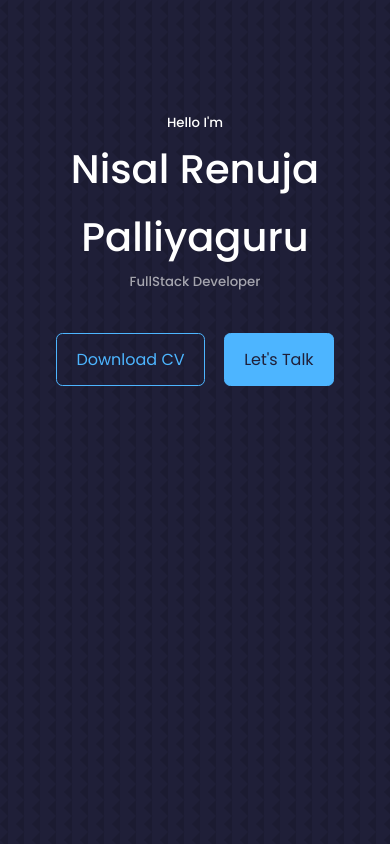
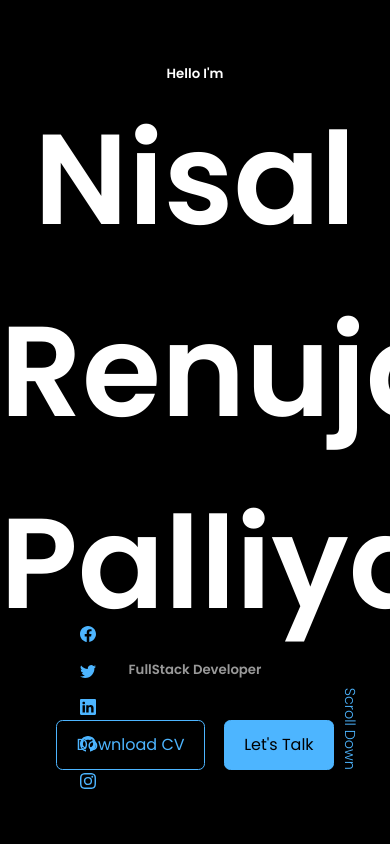
Before and after one commit to nisalrenuja/Nisal-Renuja, a React (Create React App) app: page / in a window 390 px wide. Shown: the top 844 px of the page. Built offline with nearby package versions, Linux system fonts and the light colour scheme.

Commit message:
css minor changes

```diff
--- a/src/components/header/header.css
+++ b/src/components/header/header.css
@@ -1,6 +1,6 @@
 header{
     height: 100vh;
-    padding-top: 7rem;
+    padding-top: 4rem;
     overflow: hidden;
 }
 
@@ -50,6 +50,12 @@ header{
     padding: 5rem 1.5rem 1.5rem 1.5rem;
 } */
 
+.hero{
+    font-size: 7rem;
+    margin-top: 6rem;
+    line-height: 0.8;
+}
+
 /* ======= SCROLL DOWN ======= */
 .scroll__down{
     position: absolute;
@@ -63,7 +69,29 @@ header{
 /* ===== MEDIA QUERY(MEDIUM DEVICES) ===== */
 @media screen and (max-width: 1024px){
     header{
-        height: 68vh;
+        height: 100vh;
+    }
+    .scroll__down{
+        position: absolute;
+    right: -0.01rem;
+    bottom: 6.5rem;
+    transform: rotate(90deg);
+    font-weight: 300;
+    font-size: 0.9rem;
+    }
+     .header__socials{
+        display: flex;
+    flex-direction: column;
+    align-items: center;
+    gap: 0.8rem;
+    position: absolute;
+    left: 5rem;
+    bottom: 3rem;
+    }
+    .hero{
+        font-size: 5rem;
+        margin-top: 3rem;
+        line-height: 0.8;
     }
 }
 
@@ -72,7 +100,26 @@ header{
     header{
         height: 100vh;
     }
-    .scroll__down, .header__socials{
-        display: none;
+    .scroll__down{
+        position: absolute;
+    right: -0.01rem;
+    bottom: 6.5rem;
+    transform: rotate(90deg);
+    font-weight: 300;
+    font-size: 0.9rem;
+    }
+     .header__socials{
+        display: flex;
+    flex-direction: column;
+    align-items: center;
+    gap: 0.8rem;
+    position: absolute;
+    left: 5rem;
+    bottom: 3rem;
+    }
+    .hero{
+        font-size: 5rem;
+        margin-top: 3rem;
+        line-height: 0.8;
     }
 }
--- a/src/index.css
+++ b/src/index.css
@@ -11,7 +11,7 @@
 }
 
 :root{
-    --color-bg: #1f1f38;
+    --color-bg: #000000;
     --color-bg-varient: #2c2c6c;
     --color-primary: #4db5ff;
     --color-primary-varient: rgba(77, 181, 255, 0.4);
@@ -36,7 +36,7 @@ body{
     font-family: 'Poppins', sans-serif;
     background: var(--color-bg);
     color: var(--color-white);
-    line-height: 1.7;
+    line-height: 1.5;
     background-image: url(../src/assets/bg-texture.png);
 }
 
@@ -47,12 +47,16 @@ body{
 }
 
 h1,h2,h3,h4,h5{
-    font-weight: 500;
+    font-weight: 900;
 }
 
 h1{
-    font-size: 2.5rem;
+    font-size: 8rem;
 }
+h2{
+    font-size: 4rem;
+}
+
 
 section{
     margin-top: 8rem;
```
